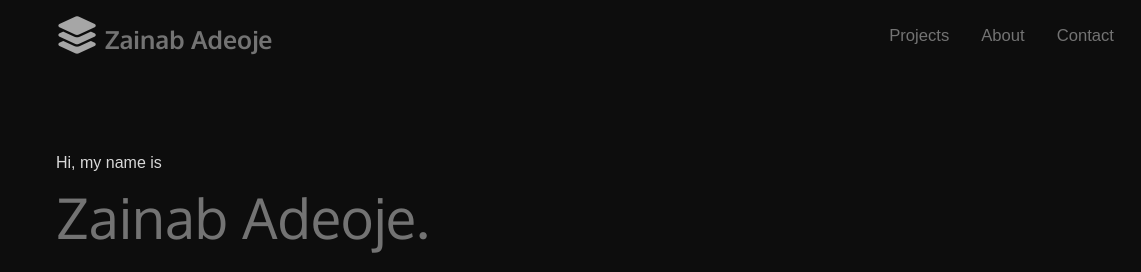
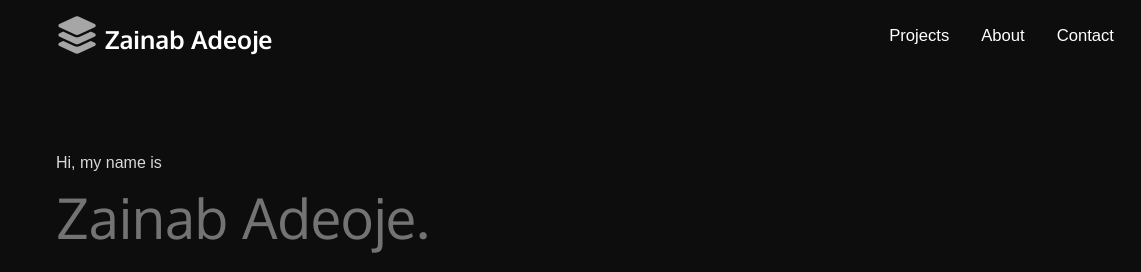
Before and after one commit to Zuwaynib/portfolio-project, a plain HTML site: page index.html in a window 1280 px wide. Shown: the top 272 px of the page, 0-1141 px from the left. Drawn offline with Linux system fonts and the light colour scheme; a web font is replaced by a local one.

Commit message:
fixed navbar link colors

```diff
--- a/styles.css
+++ b/styles.css
@@ -56,7 +56,7 @@ nav ul {
 
 nav a {
     text-decoration: none;
-    color: var(--light-grey);
+    color: #fff;
     display: block;
 }
 
```
